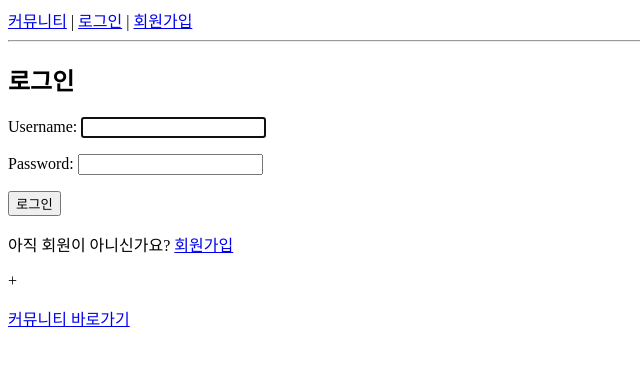
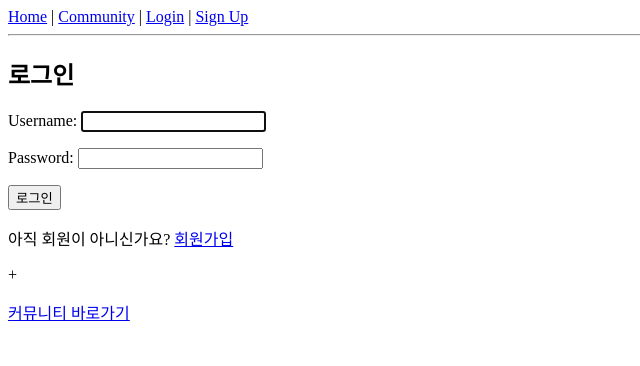
Before and after one commit to negun2/soldesk, a Django app: page /login/ in a window 1280 px wide. Shown: the top 366 px of the page, without its empty margins (0-640 px from the left). Run offline with Django 3.2, Linux system fonts and the light colour scheme; parts of the project's set-up code (start-up, migrations or seed data) failed here and were passed over.

Commit message:
Update base.html

```diff
--- a/onpremweb/community/templates/base.html
+++ b/onpremweb/community/templates/base.html
@@ -1,19 +1,15 @@
-<!-- base.html -->
 <!DOCTYPE html>
 <html>
-<head>
-  <meta charset="utf-8">
-  <title>{% block title %}OnPremWeb{% endblock %}</title>
-</head>
+<head><meta charset="utf-8"><title>{% block title %}On-Premise Web{% endblock %}</title></head>
 <body>
   <nav>
-    <a href="{% url 'home' %}">커뮤니티</a> |
+    <a href="{% url 'home' %}">Home</a> |
+    <a href="{% url 'community:post_list' %}">Community</a> |
     {% if user.is_authenticated %}
-      안녕하세요, {{ user.username }} |
-      <a href="{% url 'logout' %}">로그아웃</a>
+      <a href="{% url 'logout' %}">Logout</a>
     {% else %}
-      <a href="{% url 'login' %}">로그인</a> |
-      <a href="{% url 'signup' %}">회원가입</a>
+      <a href="{% url 'login' %}">Login</a> |
+      <a href="{% url 'signup' %}">Sign Up</a>
     {% endif %}
   </nav>
   <hr>
```
